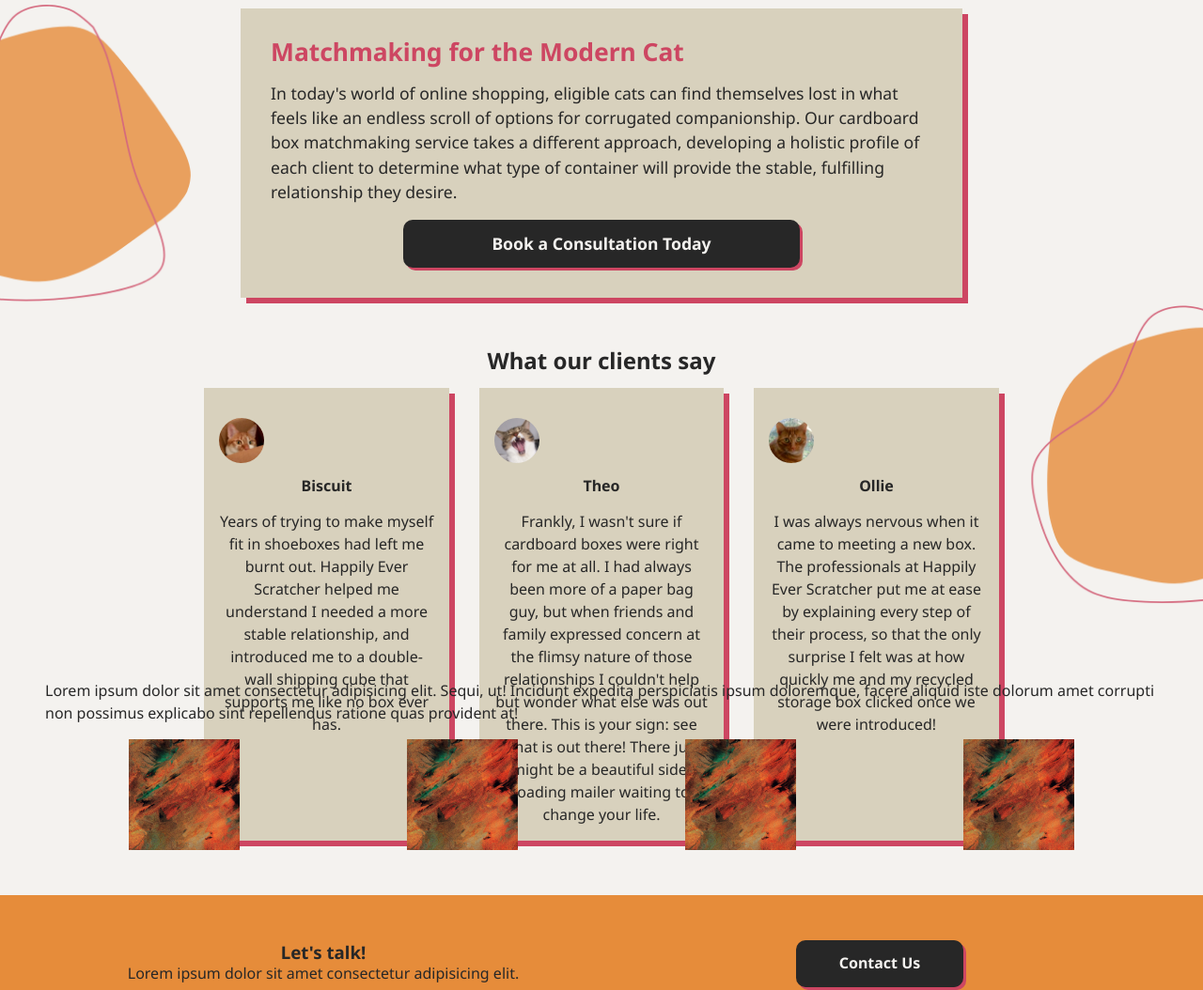
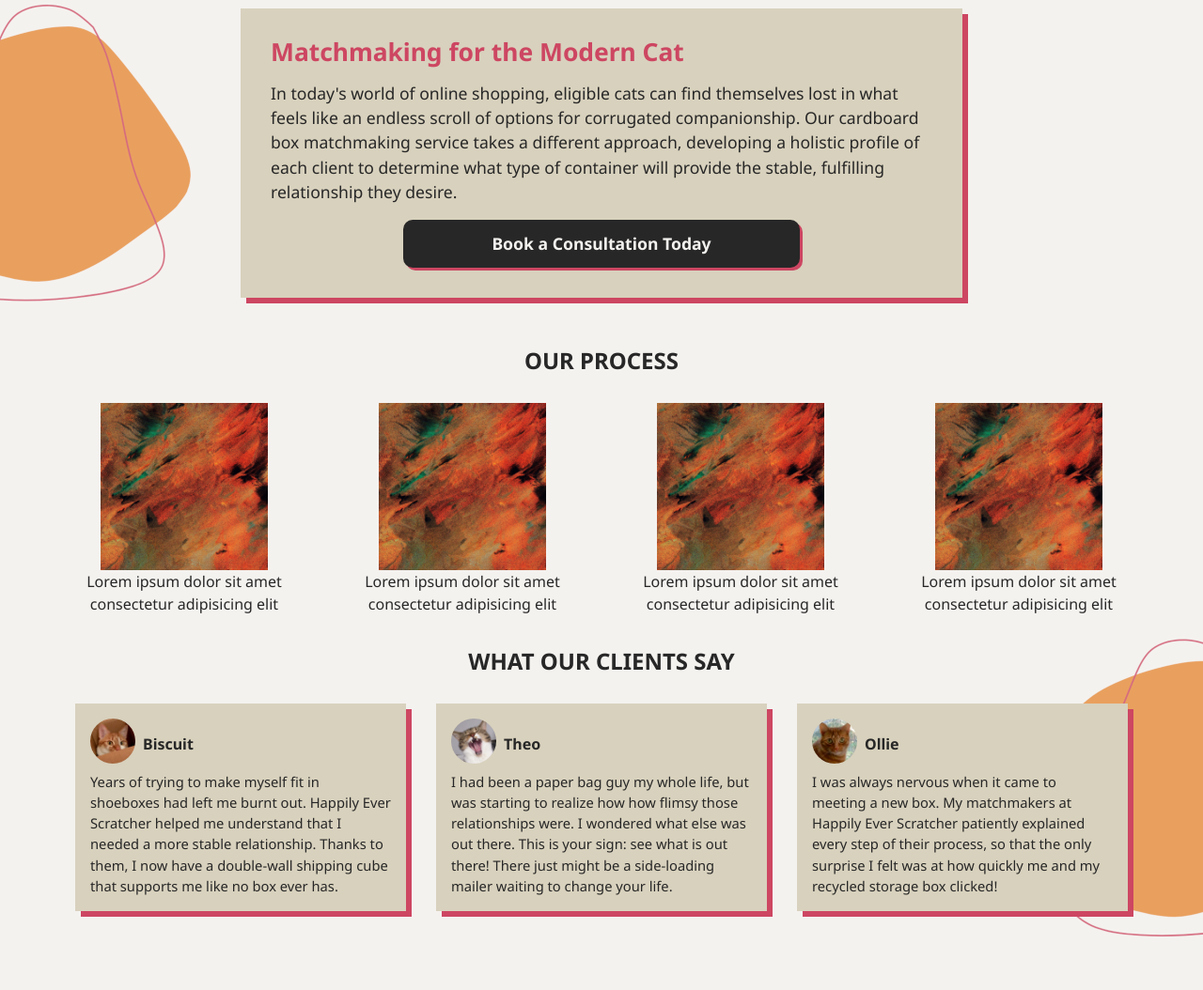
Before and after one commit to crtaylordev/happily-ever-scratcher, a plain HTML site: page index.html in a window 1280 px wide. Shown: the part 554-1608 px from the top of the page at 94% size. Drawn offline with Linux system fonts and the light colour scheme.

Commit message:
Reorder sections; update background image files

```diff
--- a/index.html
+++ b/index.html
@@ -38,6 +38,27 @@
                 <button class="about-button">Book a Consultation Today</button>
             </div>
         </section>
+        <section class="section process-section">
+            <h2>Our process</h2>
+            <div class="timeline-container">
+                <div class="timeline-block">
+                    <img class="timeline-image" id="timeline-image01" src="./resources/images/square-placeholder-copperteal.jpg">
+                    <p class="timeline-text">Lorem ipsum dolor sit amet consectetur adipisicing elit</p>
+                </div>
+                <div class="timeline-block">
+                    <img class="timeline-image" id="timeline-image01" src="./resources/images/square-placeholder-copperteal.jpg">
+                    <p class="timeline-text">Lorem ipsum dolor sit amet consectetur adipisicing elit</p>
+                </div>
+                <div class="timeline-block">
+                    <img class="timeline-image" id="timeline-image01" src="./resources/images/square-placeholder-copperteal.jpg">
+                    <p class="timeline-text">Lorem ipsum dolor sit amet consectetur adipisicing elit</p>
+                </div>
+                <div class="timeline-block">
+                    <img class="timeline-image" id="timeline-image01" src="./resources/images/square-placeholder-copperteal.jpg">
+                    <p class="timeline-text">Lorem ipsum dolor sit amet consectetur adipisicing elit</p>
+                </div>
+            </div>
+        </section>
         <section class="section testimonial-section">
             <h2>What our clients say</h2>
             <div class="quotes-container">
@@ -46,31 +67,22 @@
                         <img class="client-image" src="./resources/images/client-biskit.png">
                         <h4 class="client-name">Biscuit</h4>
                     </div>
-                    <p class="quote-body">Years of trying to make myself fit in shoeboxes had left me burnt out. Happily Ever Scratcher helped me understand I needed a more stable relationship, and introduced me to a double-wall shipping cube that supports me like no box ever has.</p>
+                    <p class="quote-body">Years of trying to make myself fit in shoeboxes had left me burnt out. Happily Ever Scratcher helped me understand that I needed a more stable relationship. Thanks to them, I now have a double-wall shipping cube that supports me like no box ever has.</p>
                 </div>
                 <div class="client-quote">
                     <div class="quote-avatar">
                         <img class="client-image" src="./resources/images/client-theo.png">
                         <h4 class="client-name">Theo</h4>
                     </div>
-                    <p class="quote-body">Frankly, I wasn't sure if cardboard boxes were right for me at all. I had always been more of a paper bag guy, but when friends and family expressed concern at the flimsy nature of those relationships I couldn't help but wonder what else was out there. This is your sign: see what is out there! There just might be a beautiful side-loading mailer waiting to change your life.</p>
+                    <p class="quote-body">I had been a paper bag guy my whole life, but was starting to realize how how flimsy those relationships were. I wondered what else was out there. This is your sign: see what is out there! There just might be a side-loading mailer waiting to change your life.</p>
                 </div>
                 <div class="client-quote">
                     <div class="quote-avatar">
                         <img class="client-image" src="./resources/images/client-ollie.png">
                         <h4 class="client-name">Ollie</h4>
                     </div>
-                    <p class="quote-body">I was always nervous when it came to meeting a new box. The professionals at Happily Ever Scratcher put me at ease by explaining every step of their process, so that the only surprise I felt was at how quickly me and my recycled storage box clicked once we were introduced!</p>
+                    <p class="quote-body">I was always nervous when it came to meeting a new box. My matchmakers at Happily Ever Scratcher patiently explained every step of their process, so that the only surprise I felt was at how quickly me and my recycled storage box clicked!</p>
                 </div>
-            </div>
-        </section>
-        <section class="section process-section">
-            <p class="process-text">Lorem ipsum dolor sit amet consectetur adipisicing elit. Sequi, ut! Incidunt expedita perspiciatis ipsum doloremque, facere aliquid iste dolorum amet corrupti non possimus explicabo sint repellendus ratione quas provident at!</p>
-            <div class="timeline-container">
-                <img class="timeline-image" id="timeline-image01" src="./resources/images/square-placeholder-copperteal.jpg">
-                <img class="timeline-image" id="timeline-image02" src="./resources/images/square-placeholder-copperteal.jpg">
-                <img class="timeline-image" id="timeline-image03" src="./resources/images/square-placeholder-copperteal.jpg">
-                <img class="timeline-image" id="timeline-image04" src="./resources/images/square-placeholder-copperteal.jpg">
             </div>
         </section>
         <section class="section cta-section">
--- a/resources/css/style.css
+++ b/resources/css/style.css
@@ -116,10 +116,10 @@ nav {
 .about-section {
     align-items: center;
     margin-top: 1rem;
-    background-image: url(../images/blob-01-desktop.png);
-    background-size: contain;
+    background-image: url(../images/blob-01-320.png);
     background-repeat: no-repeat;
-    height: 20rem;
+    background-size: auto;
+    min-height: 20rem;
 }
 
 .about-content {
@@ -172,26 +172,26 @@ nav {
 .testimonial-section {
     flex-direction: column;
     align-items: center;
-    background-image: url(../images/blob-02-desktop.png);
+    margin-bottom: 2rem;
+    background-image: url(../images/blob-02-320.png);
     background-repeat: no-repeat;
-    background-position: right;   background-size: contain;
-    height: 20rem;
-    margin-bottom: 2rem;
+    background-position: right;   background-size: auto;
 }
 
-.testimonial-section h3 {
+.testimonial-section h2 {
     text-transform: uppercase;
     margin-bottom: 1rem;
 }
 
 .quotes-container {
     display: flex;
+    flex-wrap: wrap;
     justify-content: center;
     width: fit-content;
 }
 
 .client-quote {
-    width: 22%;
+    max-width: 22rem;
     margin: 1rem;
     padding: 1rem;
     display: flex;
@@ -202,31 +202,30 @@ nav {
 
 .quote-avatar {
     display: flex;
-    flex-direction: column;
-    justify-content: center;
+    align-items: center;
 }
 
 .client-image {
     width: 3rem;
     border-radius: 50%;
+    margin: 0 0.5rem 0.5rem 0;
 }
 
-.client-image,
-.client-name,
 .quote-body {
-    margin-top: 1rem;
-}
-
-.client-name,
-.quote-body {
-    text-align: center;
+    font-size: 0.92rem;
 }
 
 /* Process Section */
 
 .process-section {
+    height: 20rem;
     flex-direction: column;
     align-items: center;
+}
+
+.process-section h2 {
+    text-transform: uppercase;
+    margin-bottom: 1rem;
 }
 
 .timeline-container {
@@ -235,9 +234,19 @@ nav {
     padding-top: 1rem;
 }
 
+.timeline-block {
+    display: flex;
+    flex-direction: column;
+    justify-content: center;
+    align-items: center;
+}
+
 .timeline-image {
-    margin: 0 auto;
-    width: 10%;
+    width: 60%;
+}
+
+.timeline-text {
+    text-align: center;
 }
 
 /* CTA Section */
```
Also changed, not shown: resources/images/blob-01-320.png (added), resources/images/blob-02-320.png (added).
